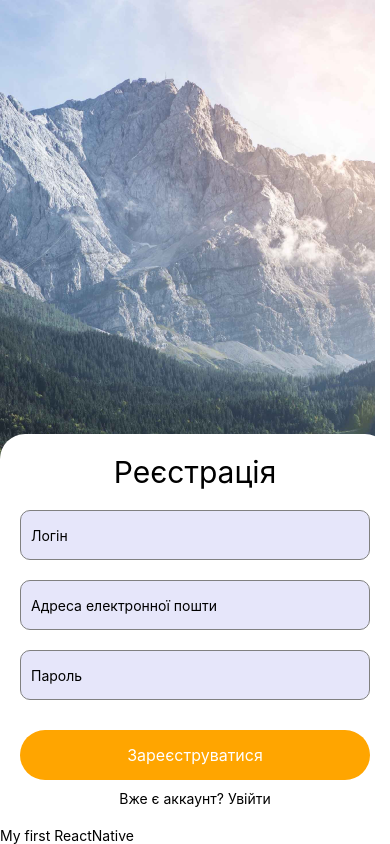
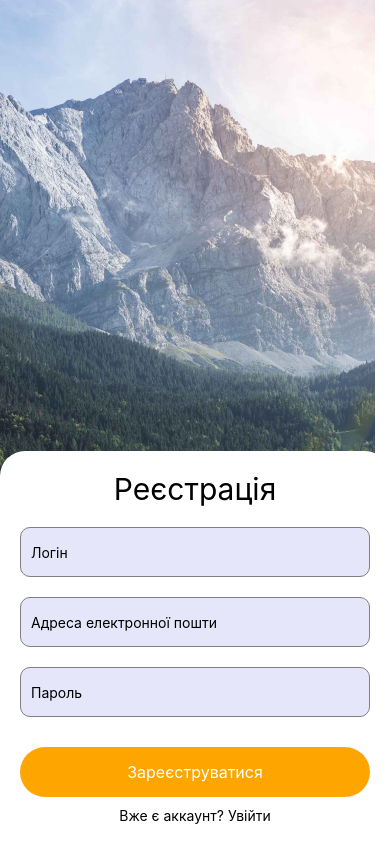
Before and after one commit to VitaNYCH/goit-react-native-hw, a React Native app: screen / in a window 390 px wide. Built offline with nearby package versions, Linux system fonts and the light colour scheme.

Commit message:
Corrected keyboard function

```diff
--- a/App.js
+++ b/App.js
@@ -1,21 +1,15 @@
-import { StatusBar } from "expo-status-bar";
-import { StyleSheet, Text, View } from "react-native";
+// import { StatusBar } from "expo-status-bar";
+// import { StyleSheet, Text, View } from "react-native";
 import { RegistrationScreen } from "./Screens/RegistrationScreen";
 export default function App() {
-  return (
-    <View style={styles.container}>
-      <RegistrationScreen />
-      <Text>My first ReactNative</Text>
-      <StatusBar style="auto" />
-    </View>
-  );
+  return <RegistrationScreen />;
 }
 
-const styles = StyleSheet.create({
-  container: {
-    flex: 1,
-    // backgroundColor: "#fff",
-    // alignItems: "center",
-    // justifyContent: "center",
-  },
-});
+// const styles = StyleSheet.create({
+//   container: {
+//     flex: 1,
+//     // backgroundColor: "#fff",
+//     // alignItems: "center",
+//     // justifyContent: "center",
+//   },
+// });
--- a/Screens/RegistrationScreen.jsx
+++ b/Screens/RegistrationScreen.jsx
@@ -1,54 +1,79 @@
-import React from "react";
+import React, { useState } from "react";
 import {
   Text,
   View,
   ImageBackground,
   TextInput,
   TouchableOpacity,
+  KeyboardAvoidingView,
+  Platform,
+  Keyboard,
+  TouchableWithoutFeedback,
 } from "react-native";
 import img from "../assets/images/PhotoBG.png";
 import { styles } from "./style";
 export const RegistrationScreen = () => {
+  const { isShownKeyBoard, setIsShownKeyBoard } = useState(false);
+  const keyBoardHide = () => {
+    setIsShownKeyBoard(true);
+    Keyboard.dismiss();
+  };
   return (
+    <TouchableWithoutFeedback onPress={keyBoardHide}>
       <View style={styles.container}>
         <ImageBackground style={styles.imgBg} source={img}>
+          <KeyboardAvoidingView
+            behavior={Platform.OS === "ios" ? "padding" : "height"}>
             <View style={styles.form}>
               <View style={styles.title}>
                 <Text style={styles.textTitle}>Реєстрація</Text>
               </View>
+
               <View>
                 <TextInput
-              keyboardType="numeric"
                   placeholder="Логін"
                   style={styles.input}
-              onFocus={() => setIsShownKeyBoard(true)}
+                  onFocus={() => {
+                    setIsShownKeyBoard(true);
+                  }}
                 />
               </View>
+
               <View>
                 <TextInput
-              keyboardType="default"
                   placeholder="Адреса електронної пошти"
                   style={styles.input}
-              onFocus={() => setIsShownKeyBoard(true)}
+                  onFocus={() => {
+                    setIsShownKeyBoard(true);
+                  }}
                 />
               </View>
+
               <View>
                 <TextInput
-              keyboardType="default"
                   placeholder="Пароль"
                   style={styles.input}
                   secureTextEntry={true}
-              onFocus={() => setIsShownKeyBoard(true)}
+                  onFocus={() => {
+                    setIsShownKeyBoard(true);
+                  }}
                 />
               </View>
-          <TouchableOpacity activeOpacity={0.8} style={styles.button}>
+
+              <TouchableOpacity
+                activeOpacity={0.8}
+                style={styles.button}
+                onPress={keyBoardHide}>
                 <Text style={styles.buttonTitle}>Зареєструватися</Text>
               </TouchableOpacity>
+
               <View style={styles.notice}>
                 <Text>Вже є аккаунт? Увійти</Text>
               </View>
             </View>
+          </KeyboardAvoidingView>
         </ImageBackground>
       </View>
+    </TouchableWithoutFeedback>
   );
 };
--- a/Screens/style.js
+++ b/Screens/style.js
@@ -14,7 +14,6 @@ export const styles = StyleSheet.create({
     backgroundColor: "#fff",
     borderTopRightRadius: 25,
     borderTopLeftRadius: 25,
-    paddingBottom: 20,
   },
   title: {
     alignItems: "center",
```
Lines whose indentation alone changed are shown as unchanged.
